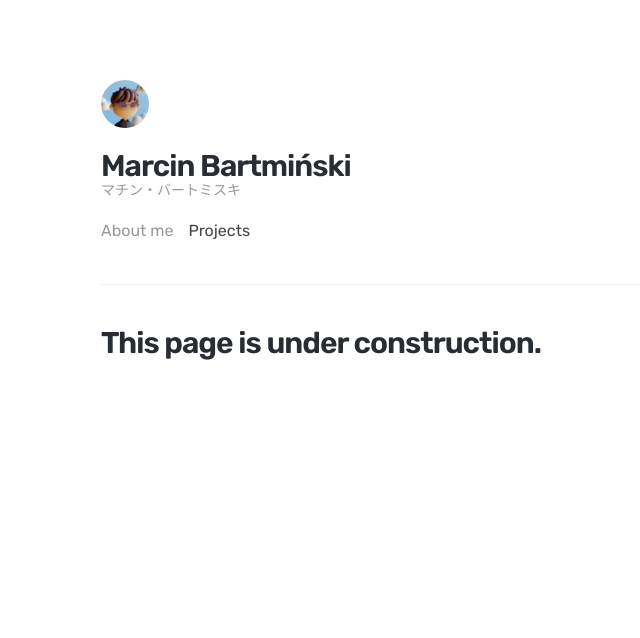
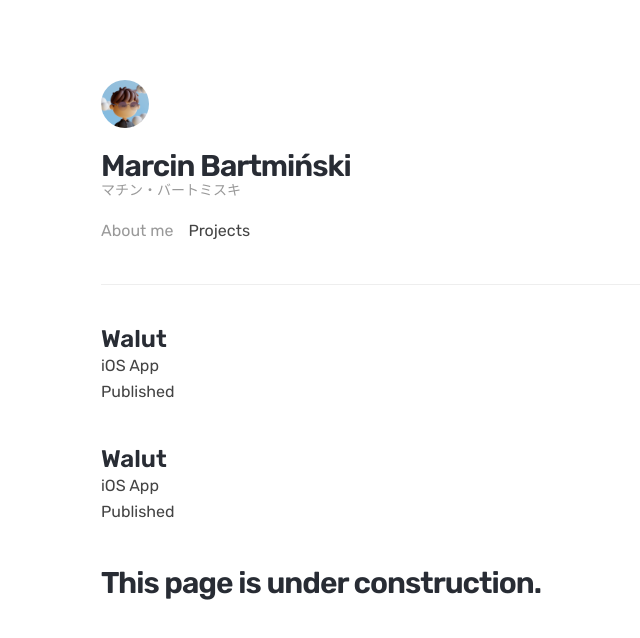
Before and after one commit to mbdjj/website, a Next.js app: page /projects in a window 1280 px wide. Shown: the top 638 px of the page, without its empty margins (239-879 px from the left). Built offline with nearby package versions, Linux system fonts and the light colour scheme.

Commit message:
:construction: Start building projects UI

```diff
--- a/pages/projects.js
+++ b/pages/projects.js
@@ -2,12 +2,30 @@ import Head from "next/head";
 import SiteLayout from "../components/SiteLayout/SiteLayout";
 import Nav from "../components/Nav/Nav";
 import Construction from "../components/Construction/Construction";
+import styles from "../styles/Projects.module.css";
 
 export default function Projects() {
+  const projects = [
+    {
+      name: "Walut",
+      description: "",
+      category: "iOS App",
+      state: "Published",
+      link: "https://github.com/mbdjj/Walut",
+    },
+    {
+      name: "Walut",
+      description: "",
+      category: "iOS App",
+      state: "Published",
+      link: "https://github.com/mbdjj/Walut",
+    },
+  ];
+
   return (
     <>
       <Head>
-      <title>Projects</title>
+        <title>Projects</title>
         <meta name="description" content="My personal portfolio website." />
         <meta name="viewport" content="width=device-width, initial-scale=1" />
         <link rel="icon" href="/favicon.png" />
@@ -16,6 +34,16 @@ export default function Projects() {
         <Nav selectedItem="projects" />
         <div className="line"></div>
 
+        {projects.map((project) => {
+          return (
+            <div>
+              <h2>{projects[0].name}</h2>
+              <p>{projects[0].category}</p>
+              <p>{projects[0].state}</p>
+            </div>
+          );
+        })}
+
         <Construction />
       </SiteLayout>
     </>
--- a/styles/globals.css
+++ b/styles/globals.css
@@ -11,6 +11,20 @@ h1 {
   line-height: 1.2em;
   text-align: start;
   color: #282C34;
+  text-decoration: none;
+
+  margin: 0;
+  padding: 0;
+}
+
+h2 {
+  font-family: "Rubik", sans-serif;
+  font-size: 24px;
+  font-style: normal;
+  font-weight: 600;
+  line-height: 1.2;
+  text-align: start;
+  color: #282c34;
   text-decoration: none;
 
   margin: 0;
@@ -109,6 +123,10 @@ footer {
     color: #d5dae5;
   }
 
+  h2 {
+    color: #d5dae5
+  }
+
   p {
     color: #d5dae5;
   }
```
Also changed, not shown: styles/Projects.module.css (added).
